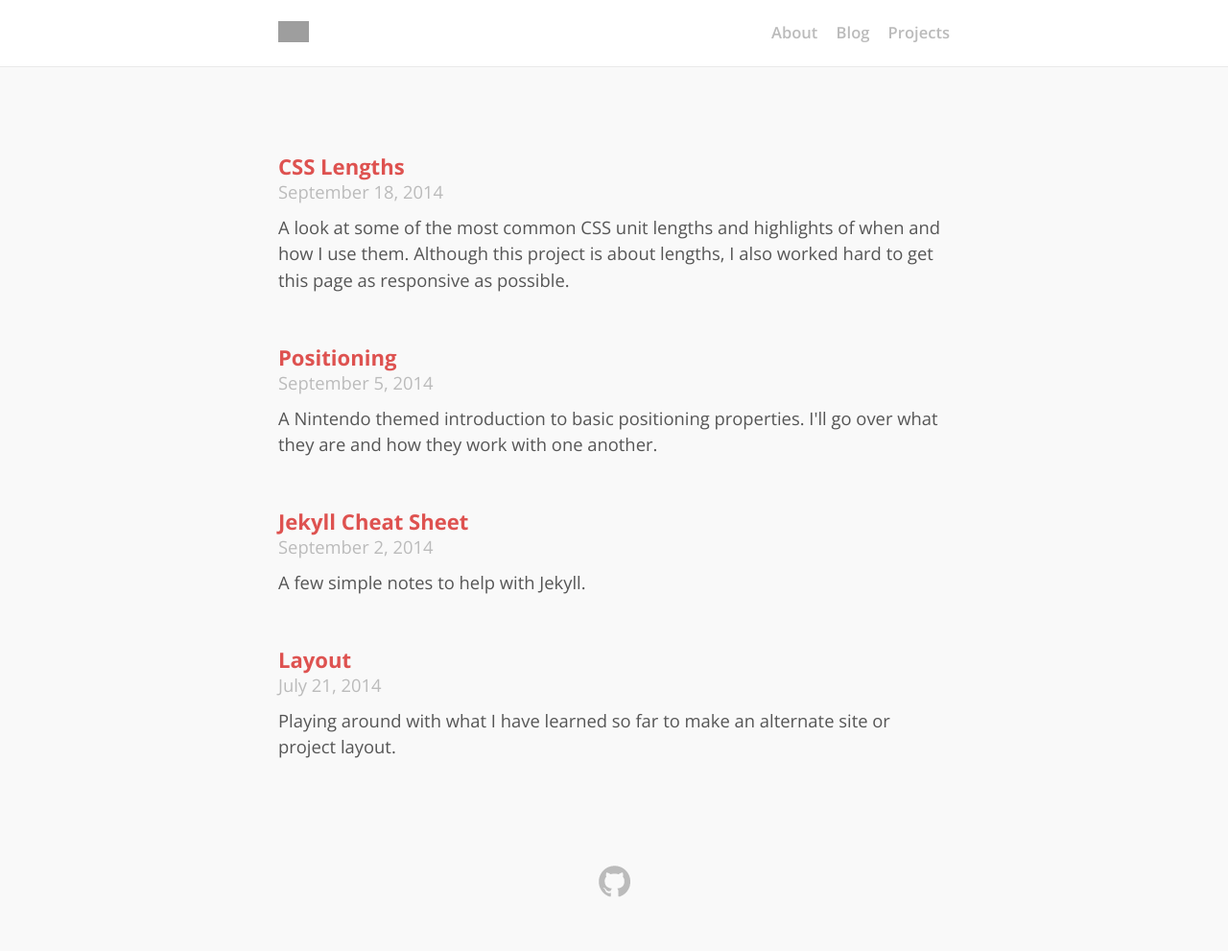
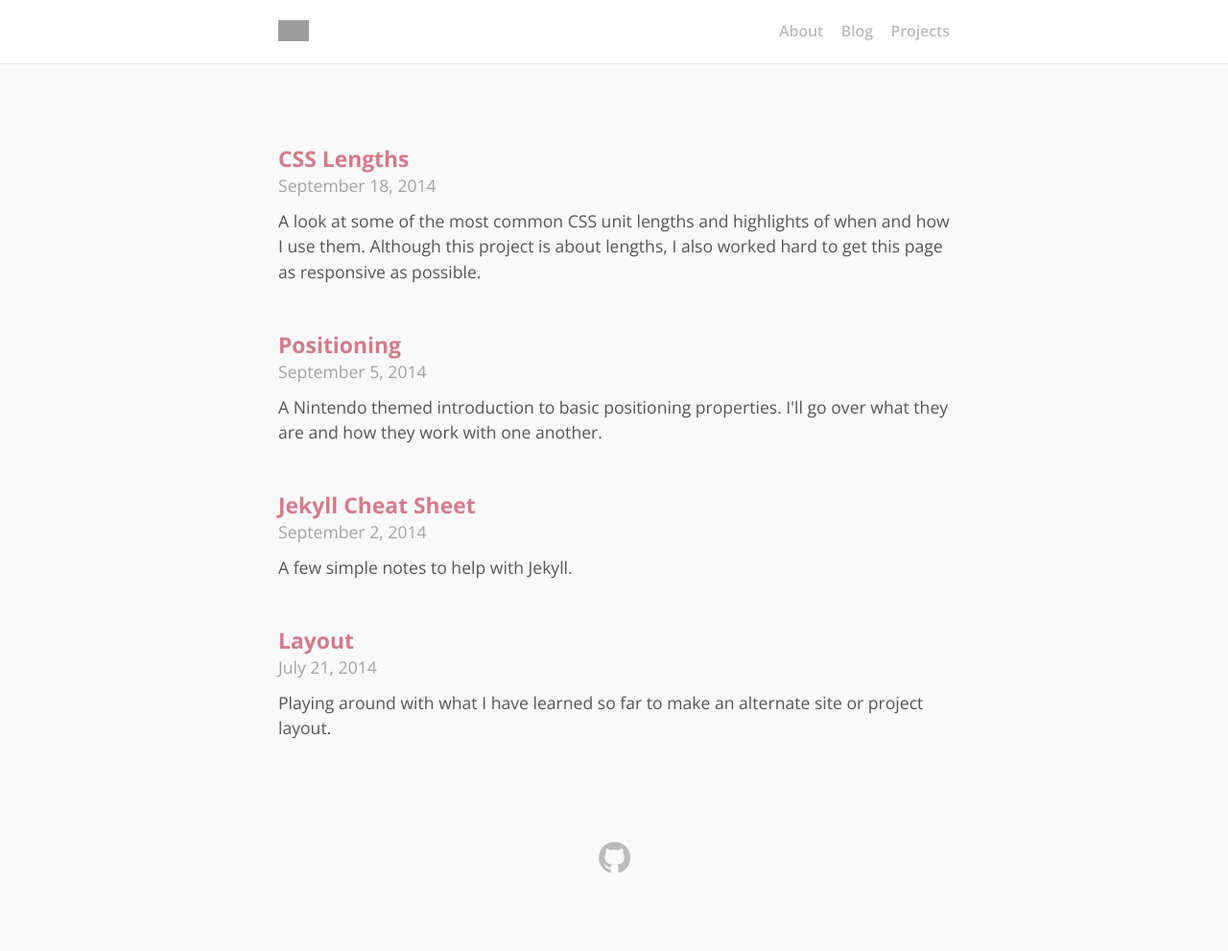
Before and after one commit to Treydor/treydor.github.io, a Jekyll site: the page built from projects/index.html, in a window 1280 px wide. Shown: the whole page at 96% size. Built offline with Jekyll 4.4.1, drawn with Linux system fonts in a browser that asks for light colours; after the commit the page ends 963 px from its top, so only the background shows below that; grey boxes are pictures that could not be loaded.

Commit message:
small style changes

```diff
--- a/css/style.css
+++ b/css/style.css
@@ -3,8 +3,8 @@
    ======================================================================= */
 
 .color-primary { color: #555; }
-.color-accent { color: #d35765; }
-.color-background { color: #fcfcfc; }
+.color-accent { color: #d57a8a; }
+.color-background { color: #f9f9f9; }
 .color-background-shade { color: #e9e9e9; }
 
 /* =======================================================================
@@ -12,7 +12,7 @@
    ======================================================================= */
 
 html {
-  font: 400 115%/1.5 "Open Sans", sans-serif;
+  font: 400 110%/1.5 "Open Sans", sans-serif;
   -webkit-font-smoothing: antialiased;
 }
 
@@ -33,7 +33,7 @@ header {
   width: 90%;
 }
 
-footer { margin-top: 6em; }
+footer { margin-top: 6rem; }
 
 .footer {
   background-image: url(../img/github.png);
@@ -134,7 +134,7 @@ cite:before { content: "— " ;}
    ======================================================================= */
 
 a {
-  color: #de5250;
+  color: #d57a8a;
   text-decoration: none;
   -webkit-transition: all 0.2s ease 0s;
   -moz-transition: all 0.2s ease 0s;
@@ -246,14 +246,18 @@ nav a:hover {
 
 article h2, article h3 { margin-top: 2em; }
 
-.posts h3 a { font-size: 1.2rem; }
+.posts h3 a { font-size: 1.3rem; }
 
 .posts h3 a:hover {
-  color: #e67c7b;
+  color: #dd94a1;
   text-decoration: none;
 }
 
-.posts .date { color: #bbb; }
+.date {
+  color: #a3a3a3;
+  display: inline-block;
+  margin: .1rem 0;
+}
 
 .posts p { margin: .5em 0; }
 
@@ -264,19 +268,19 @@ article h2, article h3 { margin-top: 2em; }
   padding: 0;
 }
 
-.posts-nav a {
-  color: #bbb;
+.previous, .next {
+  display: inline-block;
+  font-size: .8rem;
   font-weight: 600;
+  text-transform: uppercase;
 }
 
+.next { float: right; }
+
 .posts-nav a:hover {
-  color: #777;
+color: #dd94a1;
   text-decoration: none;
 }
-
-.previous, .next { display: inline-block; }
-
-.next { float: right; }
 
 /* =======================================================================
    Style Guide
```
